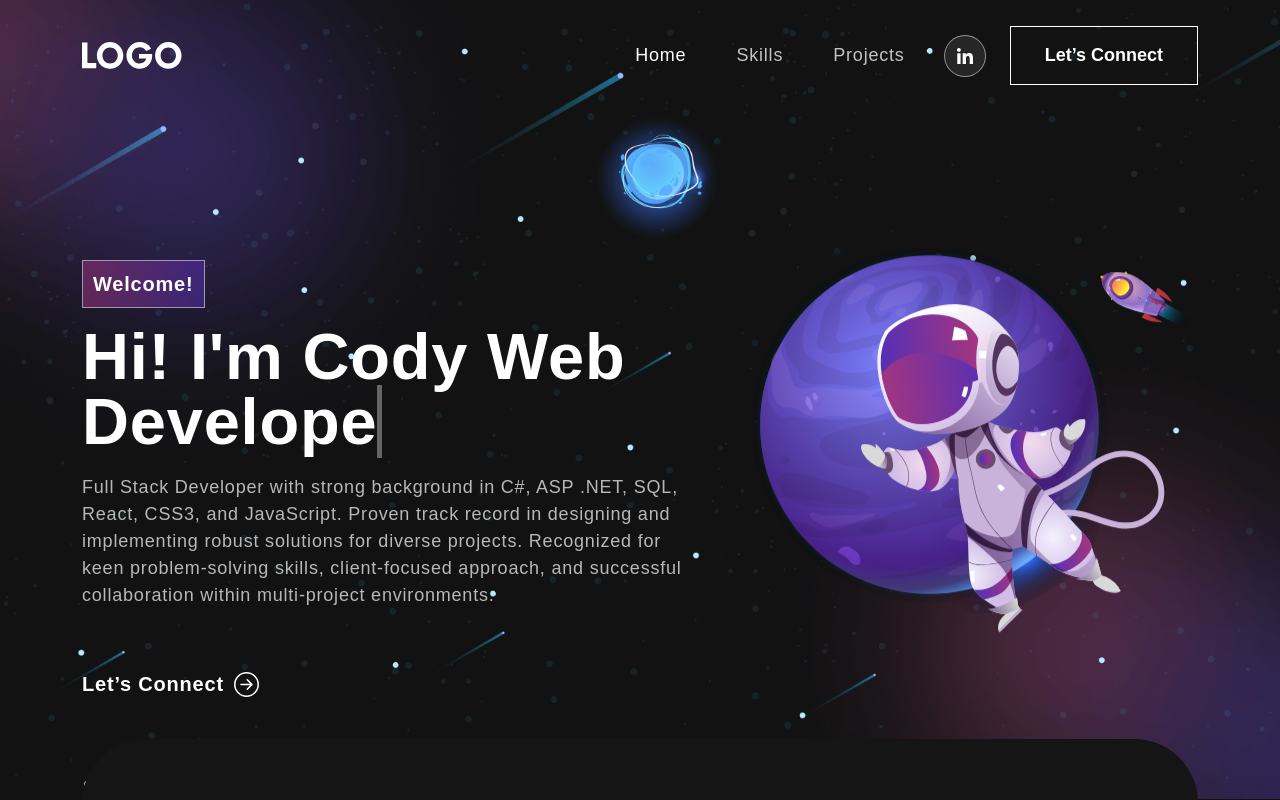
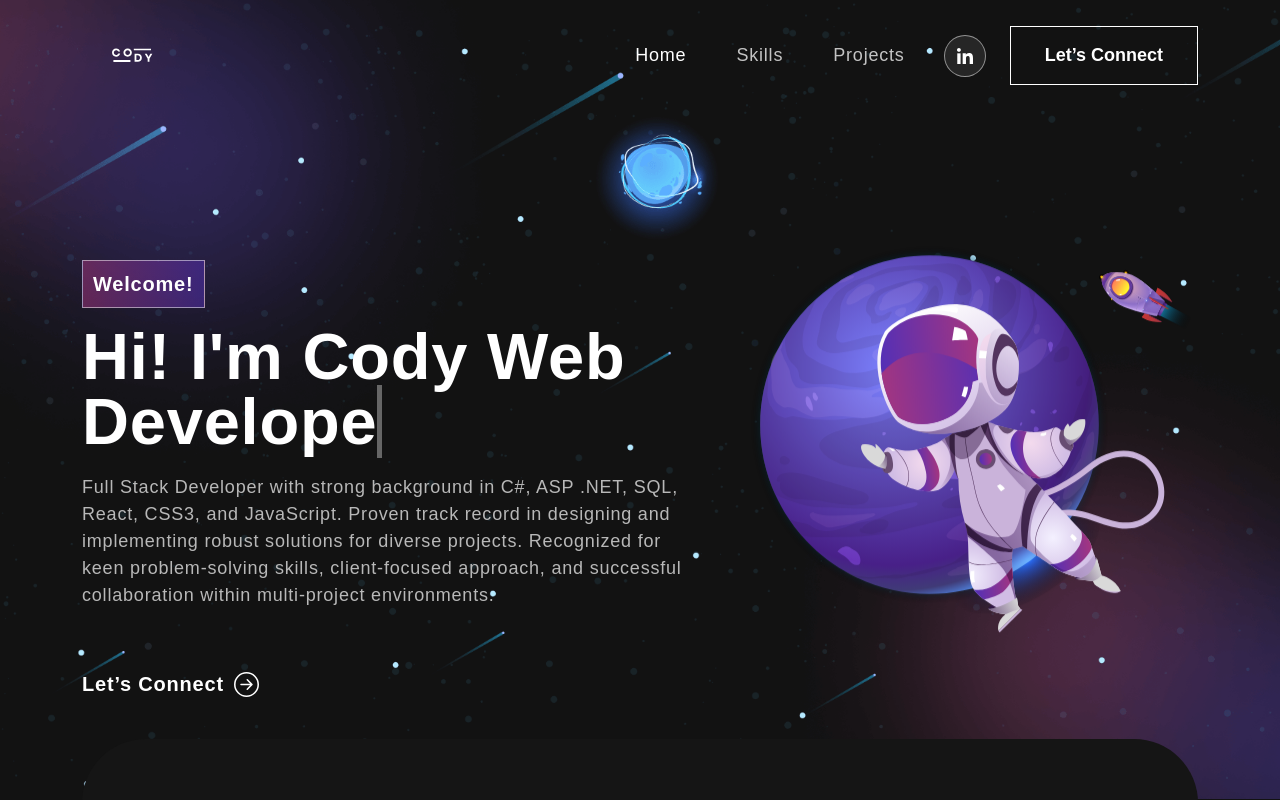
Before and after one commit to Cktestakis/ck-portfolio.io, a React (Create React App) app: page / in a window 1280 px wide. Shown: the top 800 px of the page. Built offline with nearby package versions, Linux system fonts and the light colour scheme; no server answers.

Commit message:
Logo updated to cody.svg

```diff
--- a/src/App.js
+++ b/src/App.js
@@ -1,4 +1,4 @@
-//import logo from './logo.svg';
+//import cody from './cody.svg';
 import "./App.css";
 import "bootstrap/dist/css/bootstrap.min.css";
 import { NavBar } from "./components/NavBar";
--- a/src/components/Footer.js
+++ b/src/components/Footer.js
@@ -1,6 +1,6 @@
 import { Container, Row, Col } from "react-bootstrap";
 import { MailchimpForm } from "./MailchimpForm";
-import logo from "../assets/img/logo.svg";
+import cody from "../assets/img/cody.svg";
 import navIcon1 from "../assets/img/nav-icon1.svg";
 import navIcon2 from "../assets/img/nav-icon2.svg";
 import navIcon3 from "../assets/img/nav-icon3.svg";
@@ -12,7 +12,7 @@ export const Footer = () => {
         <Row className="align-items-center">
           <MailchimpForm />
           <Col size={12} sm={6}>
-            <img src={logo} alt="Logo" />
+            <img src={cody} alt="Logo" />
           </Col>
           <Col size={12} sm={6} className="text-center text-sm-end">
             <div className="social-icon">
--- a/src/components/NavBar.js
+++ b/src/components/NavBar.js
@@ -1,6 +1,6 @@
 import { useState, useEffect } from "react";
 import { Navbar, Nav, Container } from "react-bootstrap";
-import logo from "../assets/img/logo.svg";
+import cody from "../assets/img/cody.svg";
 import navIcon1 from "../assets/img/nav-icon1.svg";
 // import navIcon2 from "../assets/img/nav-icon2.svg";
 // import navIcon3 from "../assets/img/nav-icon3.svg";
@@ -34,7 +34,7 @@ export const NavBar = () => {
       <Navbar expand="md" className={scrolled ? "scrolled" : ""}>
         <Container>
           <Navbar.Brand href="/">
-            <img src={logo} alt="Logo" />
+            <img src={cody} alt="Logo" />
           </Navbar.Brand>
           <Navbar.Toggle aria-controls="basic-navbar-nav">
             <span className="navbar-toggler-icon"></span>
```
Also changed, not shown: src/assets/img/cody.svg (added).
